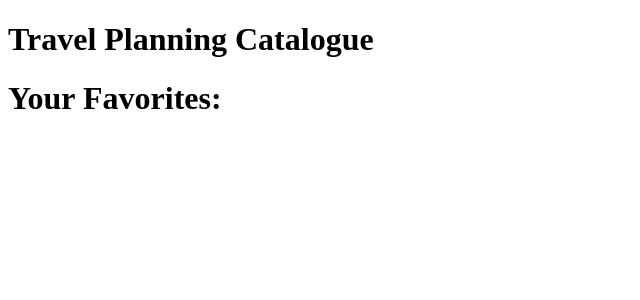
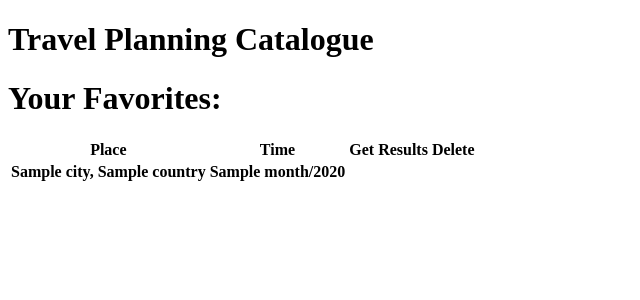
Before and after one commit to qdaniel4/capstoneProject4, a Flask app: template templates/favorites.html in a window 1280 px wide. Shown: the top 300 px of the page, without its empty margins (0-640 px from the left). Run offline with Flask 2, Linux system fonts and the light colour scheme; the template is opened without the code that fills it: most values are stand-ins (such as "Sample title", 1, 10 or a date in 2020); lists and menus that the app fills with data are empty.

Commit message:
basic favorites page

```diff
--- a/app.py
+++ b/app.py
@@ -1,4 +1,6 @@
 from flask import Flask, request, render_template, redirect
+
+import favorites_db
 
 app = Flask(__name__)
 
@@ -35,8 +37,9 @@ def get_result():
 
 @app.route('/favorites')
 def get_favorites():
+    favorites = favorites_db.get_favorites()
 
-    return render_template('favorites.html')
+    return render_template('favorites.html', favorites=favorites)
 
 
 # so far what we get from index is:
--- a/templates/favorites.html
+++ b/templates/favorites.html
@@ -3,8 +3,22 @@
 {% block content %}
 <div id="favorites" class="content-box">
     <h1>Your Favorites:</h1>
-
-
+    <table>
+        <tr>
+            <th>Place</th>
+            <th>Time</th>
+            <th>Get Results</th>
+            <th>Delete</th>
+        </tr>
+    {% for favorite in favorites %}
+        <tr>
+            <th>{{favorite.city}}, {{favorite.country}}</th>
+            <th>{{favorite.month}}/{{favorite.year}}</th>
+            <th></th>
+            <th></th>
+        </tr>
+    {% endfor %}
+    </table>
 </div>
 
 {% endblock %}
```
